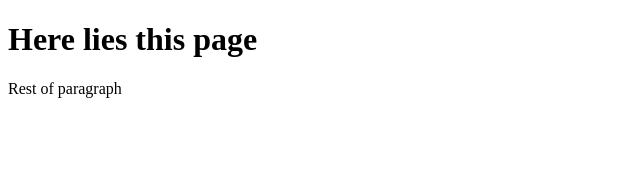
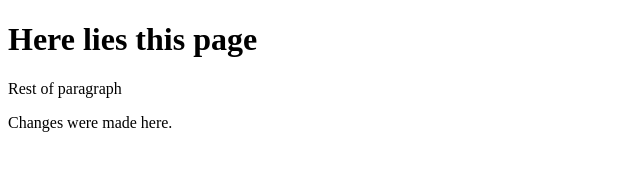
Before and after one commit to gsmith2274/demoRepo, a plain HTML site: page public/index.html in a window 1280 px wide. Shown: the whole page, without its empty margins (0-640 px from the left). Drawn offline with Linux system fonts and the light colour scheme.

Commit message:
Changes were made

```diff
--- a/public/index.html
+++ b/public/index.html
@@ -7,5 +7,6 @@
 <h1>Here lies this page</h1>
 
 <p>Rest of paragraph</p>
+<p>Changes were made here.</p>
 </body>
 </html>
```
